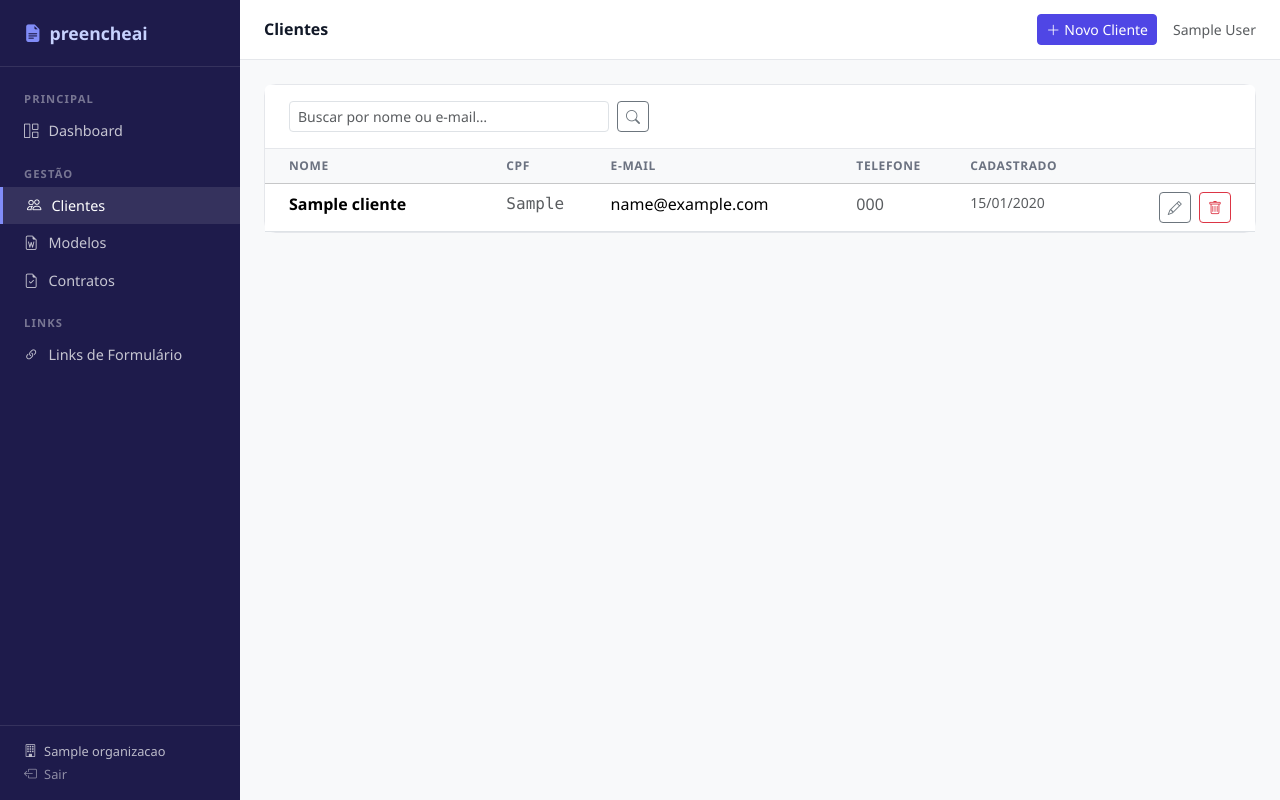
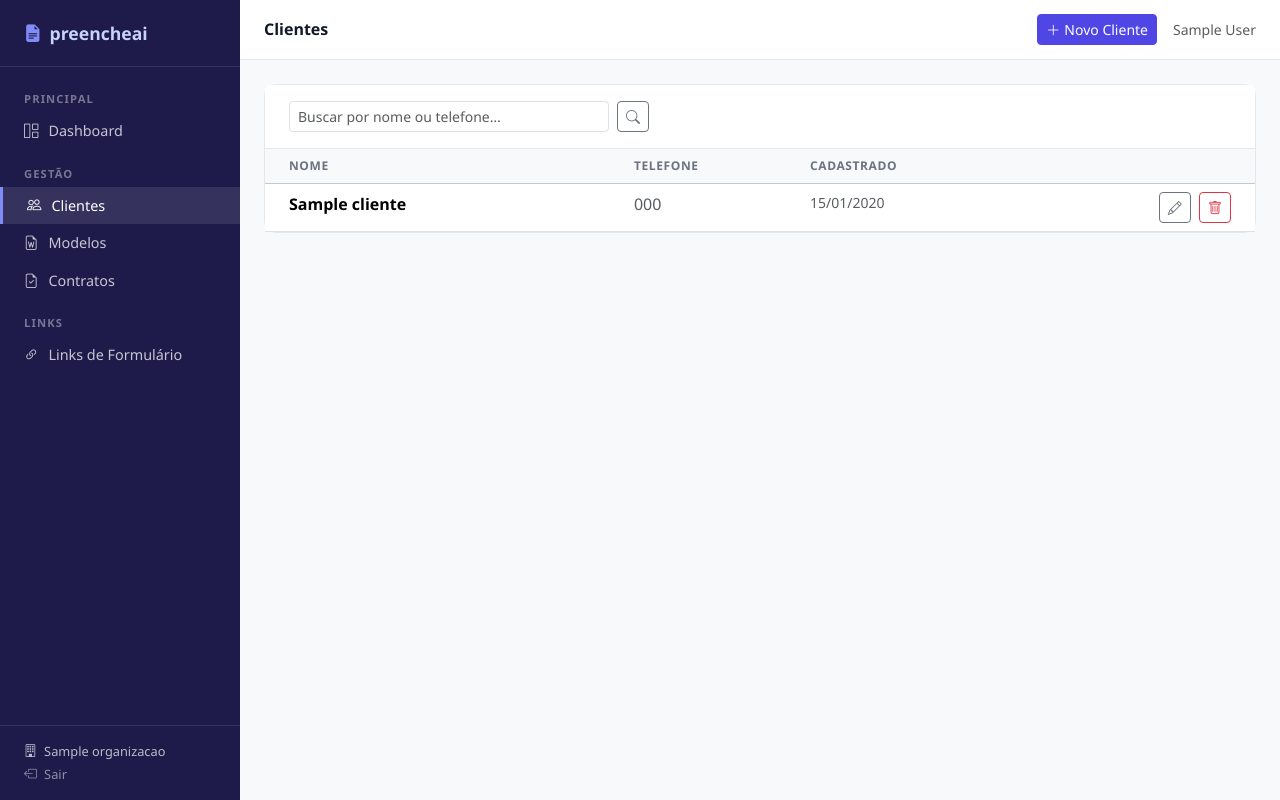
Before and after one commit to fabioGuttierrez/preencheai, a Django app: page /clientes/ in a window 1280 px wide. Run offline with Django 4.2, Linux system fonts and the light colour scheme; a user stored in the database is signed in; tables that the repository leaves empty hold one stand-in row (values such as "Sample post").

Commit message:
Remove CPF/email from Cliente; add jazzmin admin UI; improve date field UX
- Remove cpf and email fields from Cliente model (migrations included)
- Add email_destinatario to LinkFormulario for ad-hoc email delivery on link creation
- Adapt all views and templates to reflect removed fields
- Install and configure django-jazzmin for improved admin UI (indigo theme, icons, fixed navbar)
- Change date inputs to type="date" for native calendar picker on public form
- Add fallback help text for date fields in public form

```diff
--- a/apps/clientes/admin.py
+++ b/apps/clientes/admin.py
@@ -4,6 +4,6 @@ from .models import Cliente
 
 @admin.register(Cliente)
 class ClienteAdmin(admin.ModelAdmin):
-    list_display = ("nome", "cpf", "email", "telefone", "organizacao", "criado_em")
+    list_display = ("nome", "telefone", "organizacao", "criado_em")
     list_filter = ("organizacao",)
-    search_fields = ("nome", "cpf", "email")
+    search_fields = ("nome", "telefone")
--- a/apps/clientes/models.py
+++ b/apps/clientes/models.py
@@ -11,8 +11,6 @@ class Cliente(models.Model):
         related_name="clientes",
     )
     nome = models.CharField(max_length=255)
-    cpf = models.CharField(max_length=14)
-    email = models.EmailField()
     telefone = models.CharField(max_length=20, blank=True)
     criado_em = models.DateTimeField(auto_now_add=True)
 
--- a/apps/clientes/serializers.py
+++ b/apps/clientes/serializers.py
@@ -5,7 +5,7 @@ from .models import Cliente
 class ClienteSerializer(serializers.ModelSerializer):
     class Meta:
         model = Cliente
-        fields = ["id", "nome", "cpf", "email", "telefone", "criado_em"]
+        fields = ["id", "nome", "telefone", "criado_em"]
         read_only_fields = ["id", "criado_em"]
 
     def create(self, validated_data):
--- a/apps/formularios/models.py
+++ b/apps/formularios/models.py
@@ -22,6 +22,7 @@ class LinkFormulario(models.Model):
         related_name="links_formulario",
     )
     token = models.UUIDField(default=uuid.uuid4, unique=True, editable=False)
+    email_destinatario = models.EmailField(blank=True, default="")
     utilizado = models.BooleanField(default=False)
     criado_em = models.DateTimeField(auto_now_add=True)
 
--- a/apps/web/tests.py
+++ b/apps/web/tests.py
@@ -24,8 +24,6 @@ class FluxoContratoTest(TestCase):
         self.cliente = Cliente.objects.create(
             organizacao=self.org,
             nome="Cliente Teste",
-            cpf="123.456.789-09",
-            email="cliente@teste.com",
             telefone="11999999999",
         )
 
--- a/apps/web/views.py
+++ b/apps/web/views.py
@@ -127,7 +127,7 @@ def clientes_lista(request):
     q = request.GET.get("q", "").strip()
     clientes = Cliente.objects.filter(organizacao=org)
     if q:
-        clientes = clientes.filter(nome__icontains=q) | clientes.filter(email__icontains=q)
+        clientes = clientes.filter(nome__icontains=q) | clientes.filter(telefone__icontains=q)
     clientes = clientes.order_by("-criado_em")
     return render(request, "clientes/lista.html", {"clientes": clientes, "q": q})
 
@@ -140,16 +140,14 @@ def cliente_criar(request):
 
     if request.method == "POST":
         nome = request.POST.get("nome", "").strip()
-        cpf = request.POST.get("cpf", "").strip()
-        email = request.POST.get("email", "").strip()
         telefone = request.POST.get("telefone", "").strip()
 
-        if not nome or not cpf or not email:
-            messages.error(request, "Nome, CPF e e-mail são obrigatórios.")
+        if not nome:
+            messages.error(request, "Nome é obrigatório.")
         else:
             Cliente.objects.create(
                 organizacao=request.user.organizacao,
-                nome=nome, cpf=cpf, email=email, telefone=telefone,
+                nome=nome, telefone=telefone,
             )
             messages.success(request, f"Cliente {nome} criado com sucesso.")
             return redirect("clientes_lista")
@@ -164,8 +162,6 @@ def cliente_editar(request, pk):
 
     if request.method == "POST":
         cliente.nome = request.POST.get("nome", "").strip()
-        cliente.cpf = request.POST.get("cpf", "").strip()
-        cliente.email = request.POST.get("email", "").strip()
         cliente.telefone = request.POST.get("telefone", "").strip()
         cliente.save()
         messages.success(request, "Cliente atualizado.")
@@ -329,16 +325,20 @@ def link_criar(request):
         link = LinkFormulario.objects.create(
             organizacao=org, cliente=cliente, modelo=modelo,
         )
+        email_destinatario = request.POST.get("email_destinatario", "").strip()
+        link.email_destinatario = email_destinatario
+        link.save()
         link_url = request.build_absolute_uri(f"/formulario/{link.token}/")
-        enviar_email(
-            destinatario=cliente.email,
-            assunto="Seu formulario de contrato",
-            mensagem=(
-                f"Ola {cliente.nome},\n\n"
-                f"Acesse o link para preencher os dados do contrato:\n{link_url}\n\n"
-                "Se voce nao reconhece este email, ignore esta mensagem."
-            ),
-        )
+        if email_destinatario:
+            enviar_email(
+                destinatario=email_destinatario,
+                assunto="Seu formulario de contrato",
+                mensagem=(
+                    f"Ola {cliente.nome},\n\n"
+                    f"Acesse o link para preencher os dados do contrato:\n{link_url}\n\n"
+                    "Se voce nao reconhece este email, ignore esta mensagem."
+                ),
+            )
         messages.success(request, "Link gerado com sucesso!")
         return redirect("link_detalhe", token=link.token)
 
@@ -395,8 +395,6 @@ def formulario_publico(request, token):
             cliente = link.cliente
             placeholders = {
                 "NOME": cliente.nome,
-                "CPF": cliente.cpf,
-                "EMAIL": cliente.email,
                 "TELEFONE": cliente.telefone,
             }
             placeholders.update(dados)
@@ -462,9 +460,9 @@ def formulario_publico(request, token):
                 elif contrato.arquivo_docx:
                     download_url = request.build_absolute_uri(contrato.arquivo_docx.url)
 
-                if download_url:
+                if download_url and link.email_destinatario:
                     enviar_email(
-                        destinatario=cliente.email,
+                        destinatario=link.email_destinatario,
                         assunto="Contrato gerado (PDF)",
                         mensagem=(
                             f"Ola {cliente.nome},\n\n"
--- a/requirements.txt
+++ b/requirements.txt
@@ -9,3 +9,4 @@ supabase==2.3.4
 django-cors-headers==4.3.1
 dj-database-url==2.1.0
 gunicorn==22.0.0  # Linux/Mac only (deploy)
+django-jazzmin==3.0.4
--- a/templates/clientes/lista.html
+++ b/templates/clientes/lista.html
@@ -13,7 +13,7 @@
 <div class="card">
   <div class="card-header py-3 px-4">
     <form method="get" class="d-flex flex-column flex-sm-row gap-2" style="max-width:360px">
-      <input type="text" name="q" value="{{ q }}" class="form-control form-control-sm" placeholder="Buscar por nome ou e-mail…">
+      <input type="text" name="q" value="{{ q }}" class="form-control form-control-sm" placeholder="Buscar por nome ou telefone…">
       <div class="d-flex gap-2">
         <button class="btn btn-outline-secondary btn-sm"><i class="bi bi-search"></i></button>
         {% if q %}<a href="/clientes/" class="btn btn-outline-danger btn-sm"><i class="bi bi-x"></i></a>{% endif %}
@@ -27,9 +27,7 @@
         <thead class="table-light">
           <tr>
             <th class="px-4">Nome</th>
-            <th class="d-none d-md-table-cell">CPF</th>
-            <th class="d-none d-lg-table-cell">E-mail</th>
-            <th class="d-none d-xl-table-cell">Telefone</th>
+            <th class="d-none d-md-table-cell">Telefone</th>
             <th class="d-none d-md-table-cell">Cadastrado</th>
             <th class="text-end"></th>
           </tr>
@@ -38,9 +36,7 @@
         {% for c in clientes %}
         <tr>
           <td class="px-4 fw-semibold">{{ c.nome }}</td>
-          <td class="text-muted font-monospace d-none d-md-table-cell">{{ c.cpf }}</td>
-          <td class="d-none d-lg-table-cell">{{ c.email }}</td>
-          <td class="text-muted d-none d-xl-table-cell">{{ c.telefone|default:"—" }}</td>
+          <td class="text-muted d-none d-md-table-cell">{{ c.telefone|default:"—" }}</td>
           <td class="text-muted small d-none d-md-table-cell">{{ c.criado_em|date:"d/m/Y" }}</td>
           <td class="text-end pe-4">
             <a href="/clientes/{{ c.id }}/editar/" class="btn btn-sm btn-outline-secondary me-1">
--- a/templates/contratos/lista.html
+++ b/templates/contratos/lista.html
@@ -22,7 +22,6 @@
         <tr>
           <td class="px-4">
             <div class="fw-semibold">{{ c.cliente.nome }}</div>
-            <div class="text-muted small">{{ c.cliente.email }}</div>
           </td>
           <td class="text-muted d-none d-md-table-cell">{{ c.modelo.nome|default:"—" }}</td>
           <td class="text-muted small d-none d-lg-table-cell">{{ c.criado_em|date:"d/m/Y H:i" }}</td>
--- a/templates/formulario_publico.html
+++ b/templates/formulario_publico.html
@@ -72,7 +72,7 @@
 
       {% else %}
       <input
-        type="{% if campo.tipo == "email" %}email{% elif campo.tipo == "number" or campo.tipo == "currency" %}text{% elif campo.tipo == "date" %}text{% elif campo.tipo == "datetime" %}text{% elif campo.tipo == "phone" %}text{% else %}text{% endif %}"
+        type="{% if campo.tipo == "email" %}email{% elif campo.tipo == "number" or campo.tipo == "currency" %}text{% elif campo.tipo == "date" %}date{% elif campo.tipo == "datetime" %}text{% elif campo.tipo == "phone" %}text{% else %}text{% endif %}"
         name="{{ campo.placeholder }}"
         class="form-control"
         {% if campo.mascara %}placeholder="{{ campo.mascara }}"{% endif %}
@@ -84,6 +84,8 @@
       <div class="form-text">{{ campo.ajuda }}</div>
       {% elif campo.tipo == "currency" %}
       <div class="form-text">Informe apenas numeros; o R$ sera adicionado automaticamente.</div>
+      {% elif campo.tipo == "date" %}
+      <div class="form-text">Selecione a data no calendário ou digite no formato DD/MM/AAAA.</div>
       {% endif %}
     </div>
     {% endfor %}
--- a/templates/links/detalhe.html
+++ b/templates/links/detalhe.html
@@ -42,7 +42,7 @@
           <div class="col-6">
             <div class="small text-muted mb-1">Cliente</div>
             <div class="fw-semibold">{{ link.cliente.nome }}</div>
-            <div class="text-muted small">{{ link.cliente.email }}</div>
+            {% if link.email_destinatario %}<div class="text-muted small">{{ link.email_destinatario }}</div>{% endif %}
           </div>
           <div class="col-6">
             <div class="small text-muted mb-1">Modelo</div>
```
Also changed, not shown: apps/formularios/views.py (+12 -13 lines), saas_contratos/settings.py (+65 -1 lines), templates/clientes/form.html (+0 -8 lines), templates/links/criar.html (+6 -1 lines), apps/clientes/migrations/0003_remove_cliente_cpf_remove_cliente_email.py (added), apps/formularios/migrations/0002_linkformulario_email_destinatario.py (added).
